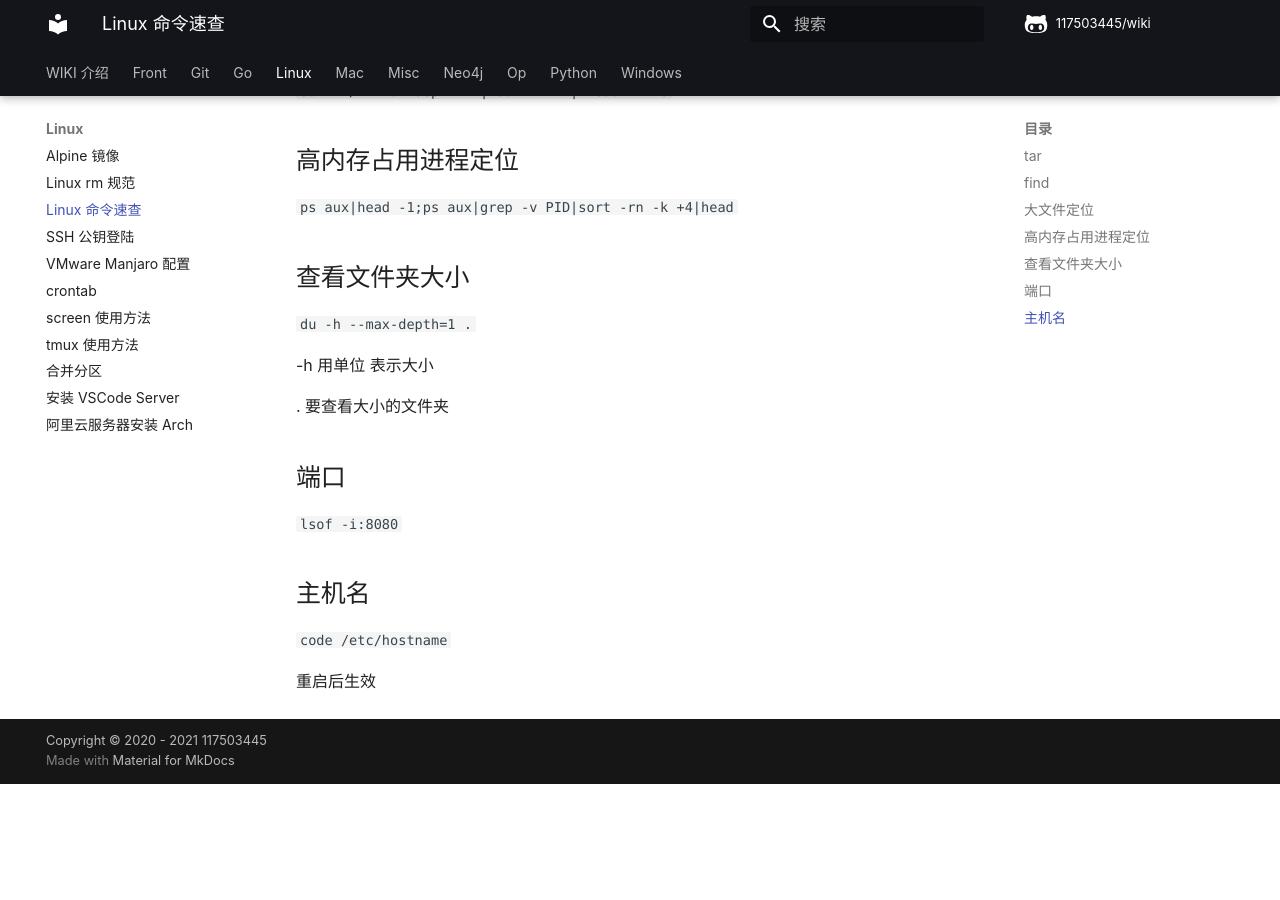
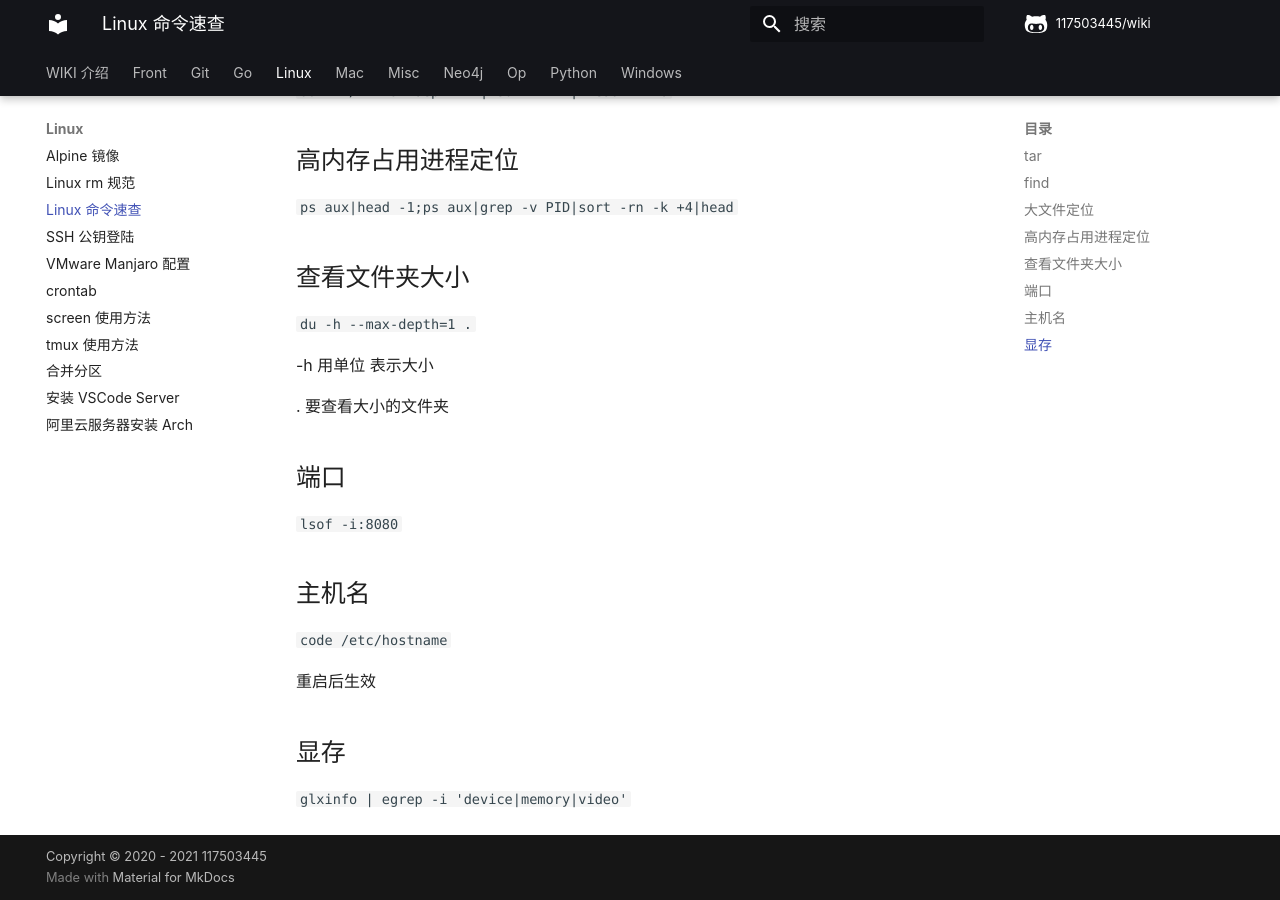
Before and after one commit to 117503445/wiki, an MkDocs documentation site: the page built from docs/linux/Linux 命令速查.md, in a window 1280 px wide and 900 px high, scrolled down 1031 px. Built offline with MkDocs 1.6.1 and Material for MkDocs 9.7.7, drawn with Linux system fonts in a browser that asks for light colours; some web fonts are replaced; comment, search, counter and statistics services are not loaded; before the commit the page ends 1815 px from its top, so only the background shows below that.

Commit message:
Linux 显存

```diff
--- a/docs/linux/Linux 命令速查.md
+++ b/docs/linux/Linux 命令速查.md
@@ -65,3 +65,7 @@ untardir() { tar -zxvf $1; }
 `code /etc/hostname`
 
 重启后生效
+
+## 显存
+
+`glxinfo | egrep -i 'device|memory|video'`
```
